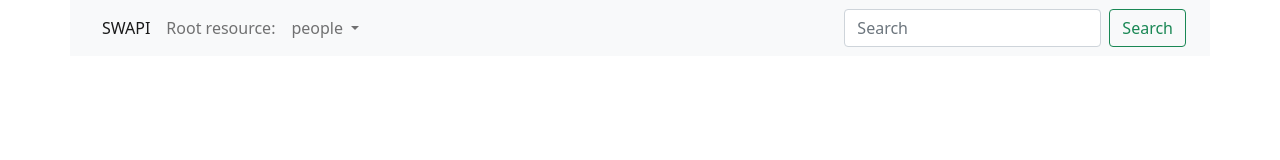
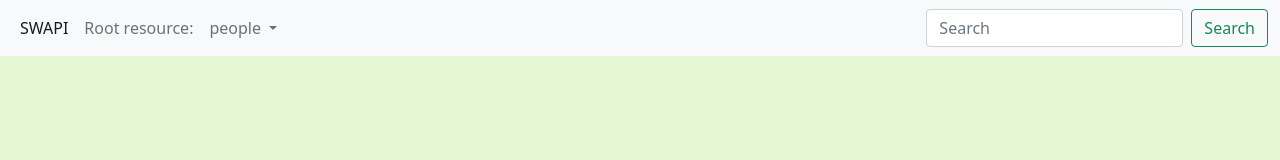
Before and after one commit to Sergei2125/SWAPI, a website built with webpack: page public/index.html in a window 1280 px wide. Built offline with nearby package versions, Linux system fonts and the light colour scheme; no server answers.

Commit message:
correct html

```diff
--- a/public/index.html
+++ b/public/index.html
@@ -17,9 +17,9 @@
     />
     <title><%= htmlWebpackPlugin.options.title %></title>
   </head>
-  <body>
-    <main>
-      <nav class="navbar navbar-expand-lg navbar-light bg-light container">
+  <body class="wrapper">
+    <header class="header">
+      <nav class="navbar navbar-expand-lg navbar-light bg-light">
         <div class="container-fluid">
           <button
             class="navbar-toggler"
@@ -74,13 +74,13 @@
           </div>
         </div>
       </nav>
-
+    </header>
+    <main>
       <div class="accordion container" id="accordionFlushExample"></div>
-
-      <footer aria-label="...">
-        <ul class="pagination pagination-sm justify-content-center"></ul>
-      </footer>
     </main>
+    <footer aria-label="...">
+      <ul class="pagination pagination-sm justify-content-center"></ul>
+    </footer>
     <script
       src="https://cdn.jsdelivr.net/npm/@popperjs/core@2.9.2/dist/umd/popper.min.js"
       integrity="sha384-IQsoLXl5PILFhosVNubq5LC7Qb9DXgDA9i+tQ8Zj3iwWAwPtgFTxbJ8NT4GN1R8p"
--- a/src/styles/index.scss
+++ b/src/styles/index.scss
@@ -2,10 +2,17 @@
 @import "header";
 @import "nav-bar";
 
+$background: rgb(228, 247, 212);
+
 * {
   box-sizing: border-box;
 }
-
+.wrapper {
+  background-color: $background;
+}
 .accordion {
   margin: 20px auto;
 }
+.accordion-button {
+  padding: 0.8rem 1.25rem;
+}
```
